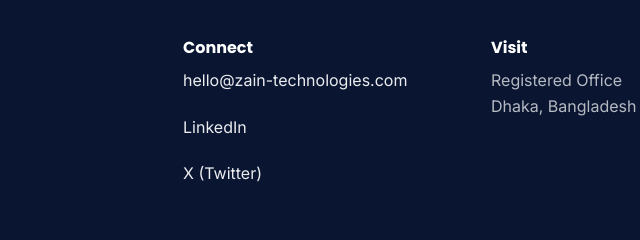
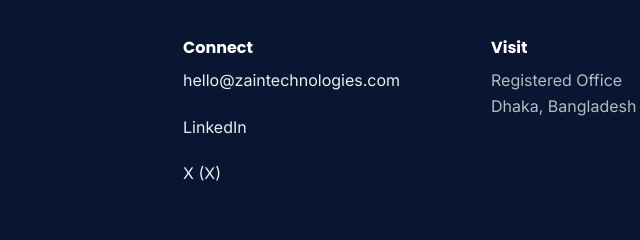
Before and after one commit to ZainTechnologiesLTD/zaintechnologiesltd.github.io, a website: page contact.html in a window 1280 px wide. Shown: the part 3596-3836 px from the top of the page, 473-1113 px from the left. Drawn offline with nearby package versions, Linux system fonts and the light colour scheme.

Commit message:
Update contact information and social linksupdate contact

```diff
--- a/contact.html
+++ b/contact.html
@@ -310,9 +310,9 @@
         <div>
           <h3>Connect</h3>
           <ul>
-            <li><a href="mailto:hello@zain-technologies.com">hello@zain-technologies.com</a></li>
-            <li><a href="https://www.linkedin.com/company/zain-technologies" target="_blank" rel="noopener noreferrer">LinkedIn</a></li>
-            <li><a href="https://twitter.com/zain_tech" target="_blank" rel="noopener noreferrer">X (Twitter)</a></li>
+            <li><a href="mailto:zainit2022@gmail.com">hello@zaintechnologies.com</a></li>
+            <li><a href="https://www.linkedin.com/company/zaintechnologiesltd" target="_blank" rel="noopener noreferrer">LinkedIn</a></li>
+            <li><a href="https://x.com/mhbabo95" target="_blank" rel="noopener noreferrer">X (X)</a></li>
           </ul>
         </div>
         <div>
```
